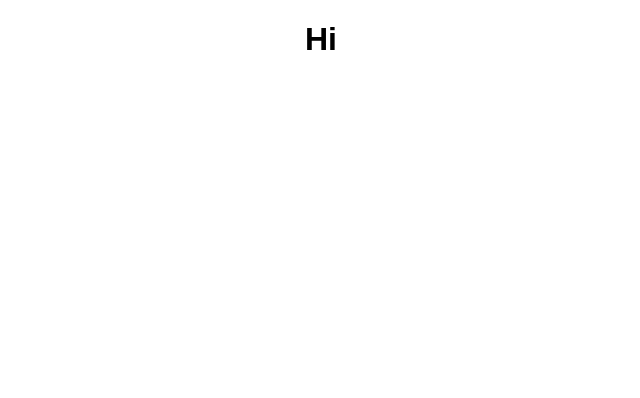
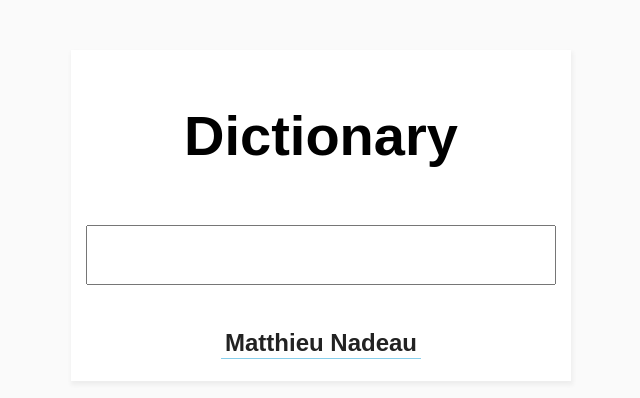
Before and after one commit to MatthieuNadeau96/Dictionary-App, a React (Create React App) app: page / in a window 1280 px wide. Shown: the top 398 px of the page, without its empty margins (319-959 px from the left). Built offline with nearby package versions, Linux system fonts and the light colour scheme.

Commit message:
Added some simple UI Design

```diff
--- a/public/index.html
+++ b/public/index.html
@@ -1,24 +1,11 @@
 <!DOCTYPE html>
-<html lang="en">
+<html lang="en" style="background-color: rgb(250, 250, 250)">
   <head>
     <meta charset="utf-8">
     <meta name="viewport" content="width=device-width, initial-scale=1, shrink-to-fit=no">
     <meta name="theme-color" content="#000000">
-    <!--
-      manifest.json provides metadata used when your web app is added to the
-      homescreen on Android. See https://developers.google.com/web/fundamentals/engage-and-retain/web-app-manifest/
-    -->
     <link rel="manifest" href="%PUBLIC_URL%/manifest.json">
     <link rel="shortcut icon" href="%PUBLIC_URL%/favicon.ico">
-    <!--
-      Notice the use of %PUBLIC_URL% in the tags above.
-      It will be replaced with the URL of the `public` folder during the build.
-      Only files inside the `public` folder can be referenced from the HTML.
-
-      Unlike "/favicon.ico" or "favicon.ico", "%PUBLIC_URL%/favicon.ico" will
-      work correctly both with client-side routing and a non-root public URL.
-      Learn how to configure a non-root public URL by running `npm run build`.
-    -->
     <title>React App</title>
   </head>
   <body>
@@ -26,15 +13,5 @@
       You need to enable JavaScript to run this app.
     </noscript>
     <div id="root"></div>
-    <!--
-      This HTML file is a template.
-      If you open it directly in the browser, you will see an empty page.
-
-      You can add webfonts, meta tags, or analytics to this file.
-      The build step will place the bundled scripts into the <body> tag.
-
-      To begin the development, run `npm start` or `yarn start`.
-      To create a production bundle, use `npm run build` or `yarn build`.
-    -->
   </body>
 </html>
--- a/src/App.css
+++ b/src/App.css
@@ -1,28 +1,42 @@
-.App {
+.container {
+  background-color: #fff;
+  margin: 10% auto;
+  box-shadow: 1px 3px 4px 1px #eee;
+  padding: 15px;
+  position: relative;
+}
+
+h1 {
+  font-size: 3.5em;
+  font-weight: 900;
   text-align: center;
 }
 
-.App-logo {
-  animation: App-logo-spin infinite 20s linear;
-  height: 80px;
+input {
+  width: 100%;
+  height: 60px;
+  margin: 20px 0;
+  padding: 10px;
+  outline: none;
+  resize: none;
+  font-size: 1.5em;
+  line-height: 1.5rem;
 }
 
-.App-header {
-  background-color: #222;
-  height: 150px;
-  padding: 20px;
-  color: white;
+*, *:before, *:after {
+  box-sizing: inherit;
 }
 
-.App-title {
+h4 {
+  text-align: center;
+  font-weight: 700;
+  margin: 5% 0 2%;
   font-size: 1.5em;
 }
 
-.App-intro {
-  font-size: large;
+h4 a {
+  color: #222;
+  text-decoration: none;
+  border-bottom: 1px solid skyblue;
+  padding: 2px 4px;
 }
-
-@keyframes App-logo-spin {
-  from { transform: rotate(0deg); }
-  to { transform: rotate(360deg); }
-}
--- a/src/App.js
+++ b/src/App.js
@@ -4,8 +4,10 @@ import './App.css';
 class App extends Component {
   render() {
     return (
-      <div className="App">
-        <h1>Hi</h1>
+      <div className="container">
+        <h1>Dictionary</h1>
+        <input type="text"></input>
+        <h4><a href="/">Matthieu Nadeau</a></h4>
       </div>
     );
   }
--- a/src/index.css
+++ b/src/index.css
@@ -1,5 +1,9 @@
 body {
-  margin: 0;
-  padding: 0;
   font-family: sans-serif;
+  width: 500px;
+  margin: 0 auto;
 }
+
+html {
+  box-sizing: border-box;
+}
```
